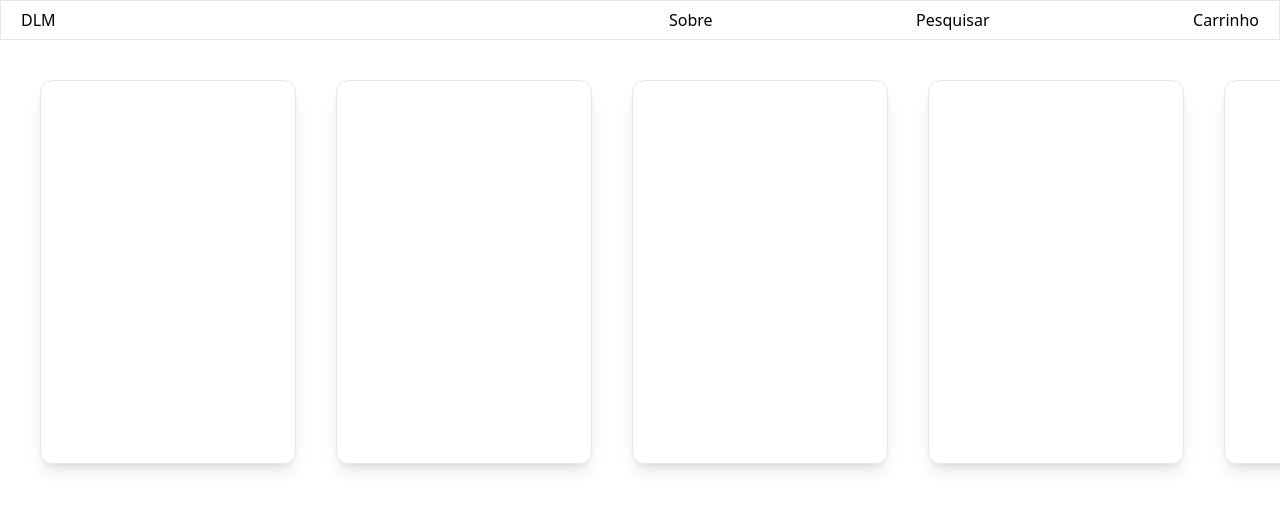
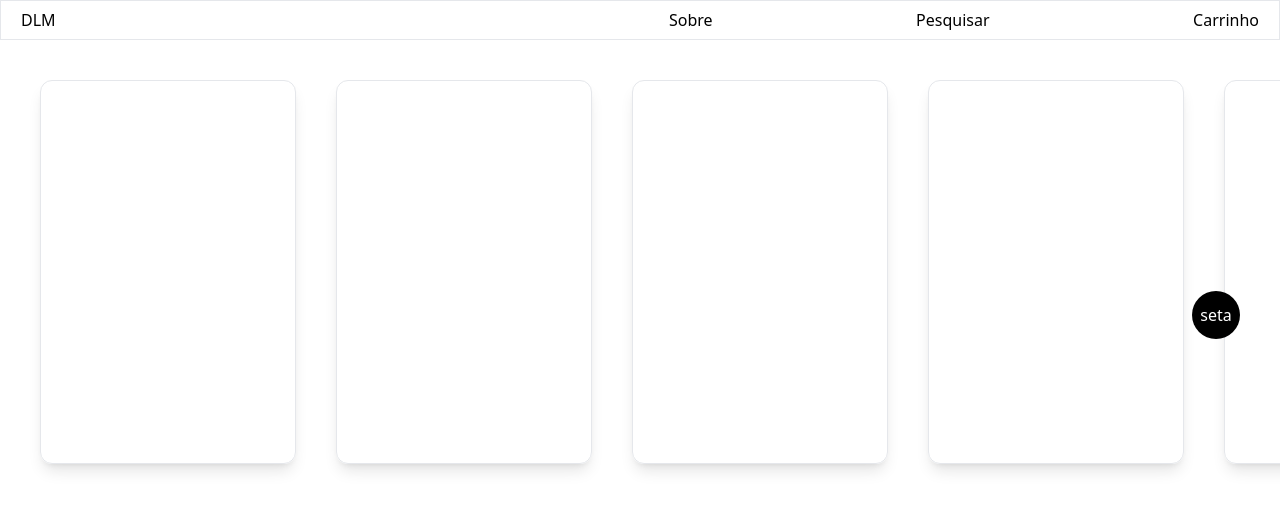
Before and after one commit to MatthewJesus7/Tech, a React (Create React App) app in the folder tech/: page / in a window 1280 px wide. Shown: the top 510 px of the page. Built offline with nearby package versions, Linux system fonts and the light colour scheme.

Commit message:
Criação básica do layout e Ideia de carousel

```diff
--- a/tech/src/components/items/Button.jsx
+++ b/tech/src/components/items/Button.jsx
@@ -1,6 +1,6 @@
-function Button({ text, CustomClass }) {
+function Button({ text, customClass }) {
     return(
-        <button className={CustomClass}>{text}</button>
+        <button className={customClass}>{text}</button>
     )
 }
 
--- a/tech/src/components/sections/CardSection.jsx
+++ b/tech/src/components/sections/CardSection.jsx
@@ -11,7 +11,7 @@ function CardSection() {
             <Card></Card>
             <Card></Card>
             <Card></Card>
-            <Button customClass="absolute top-5 right-5" text="seta"></Button>
+            <Button customClass="absolute top-1/3 translate-y-1/2 right-10 bg-black rounded-full w-12 h-12 text-white " text="seta"></Button>
         </Section>
     )
 }
```
Also changed, not shown: tech/src/components/layout/Carousel.jsx (added).
